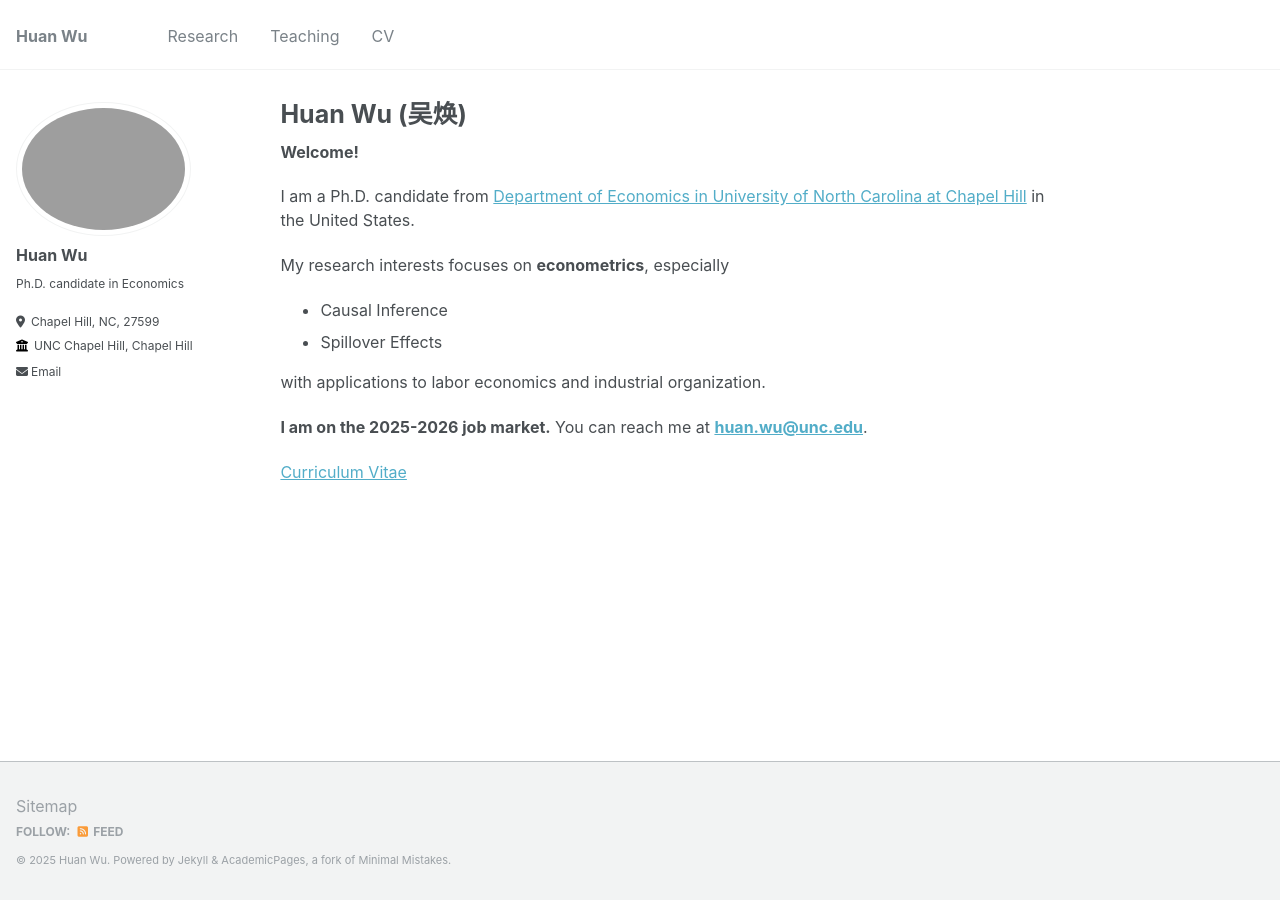
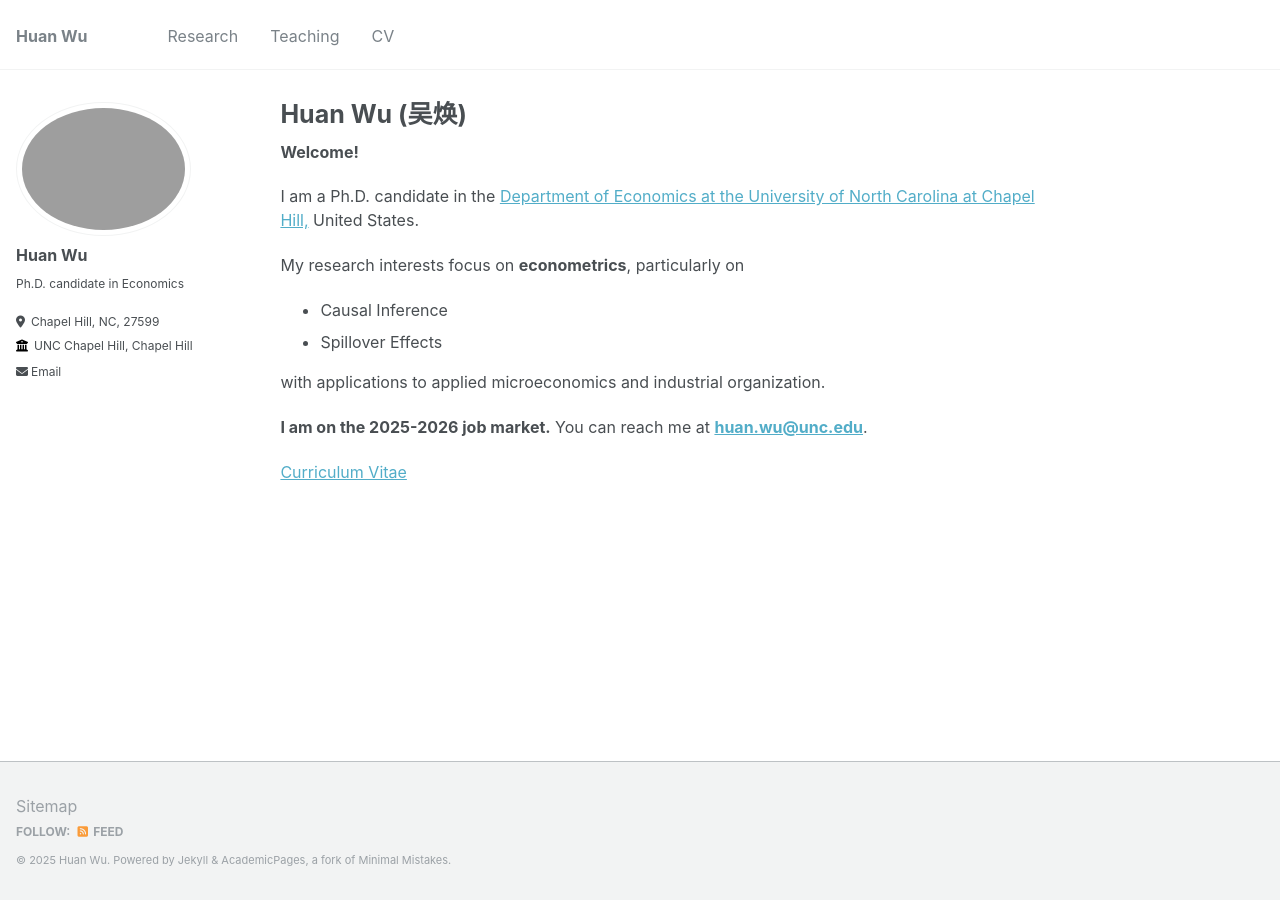
Before and after one commit to huanwu-econ/huanwu-econ.github.io, a Jekyll site: the page built from _pages/about.md, in a window 1280 px wide. Built offline with Jekyll 4.4.1, drawn with Linux system fonts in a browser that asks for light colours.

Commit message:
Update about.md

```diff
--- a/_pages/about.md
+++ b/_pages/about.md
@@ -10,14 +10,14 @@ redirect_from:
 
 **Welcome!**
 
-I am a Ph.D. candidate from [Department of Economics in University of North Carolina at Chapel Hill](https://econ.unc.edu/) in the United States.
+I am a Ph.D. candidate in the [Department of Economics at the University of North Carolina at Chapel Hill,](https://econ.unc.edu/) United States.
 
-My research interests focuses on **econometrics**, especially
+My research interests focus on **econometrics**, particularly on
 
 * Causal Inference
 * Spillover Effects
 
-with applications to labor economics and industrial organization.
+with applications to applied microeconomics and industrial organization.
 
 **I am on the 2025-2026 job market.** You can reach me at [**huan.wu@unc.edu**](mailto:huan.wu@unc.edu).
 
```
